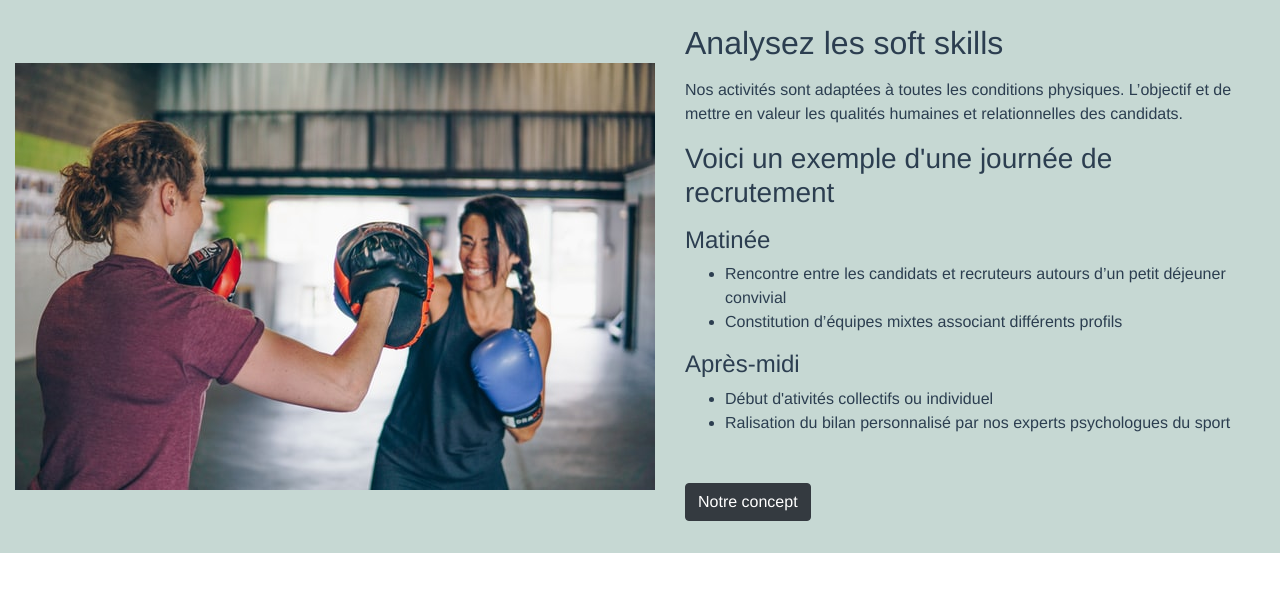
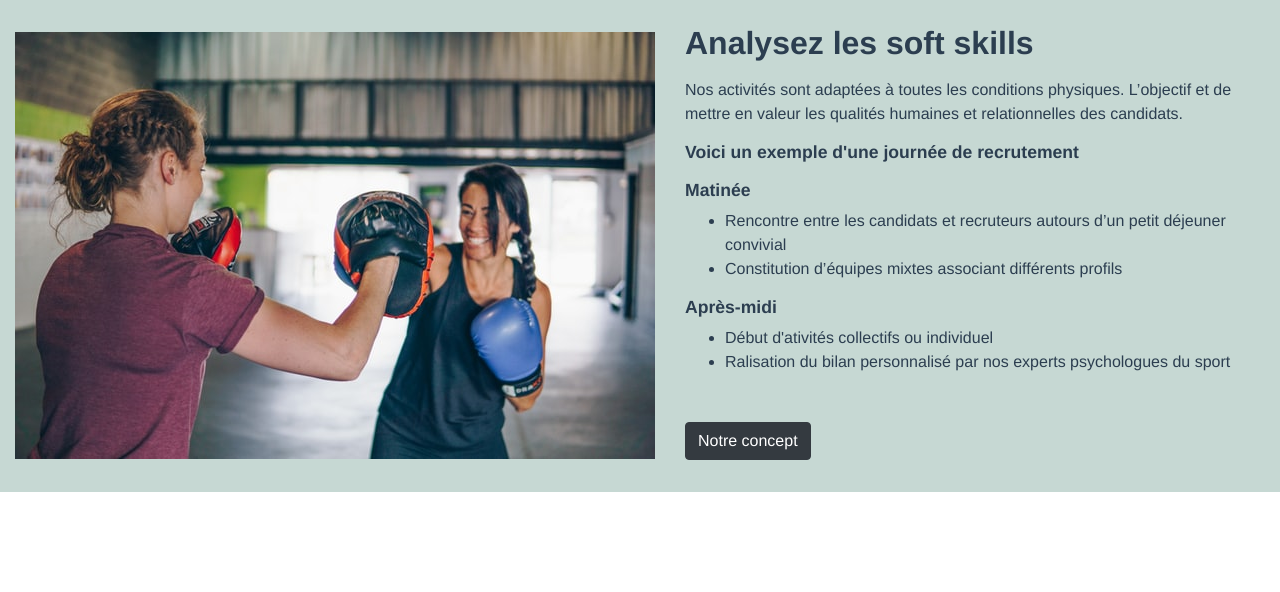
Before and after one commit to chmullerweb/beyond, a Vue app in the folder beyond_rh/: page /cardConcept in a window 1280 px wide. Shown: the top 592 px of the page. Built offline with nearby package versions, Linux system fonts and the light colour scheme; what @braid/vue-formulate would draw is missing.

Commit message:
texte page landing

```diff
--- a/beyond_rh/src/components/CardConcept.vue
+++ b/beyond_rh/src/components/CardConcept.vue
@@ -5,17 +5,17 @@
             <img src="../assets/boxe.jpg"/>
             </div>
             <div class="col cardConceptText">
-            <h2 class="claimConcept mt-4 mb-3"><slot name="claimConcept">Analysez les soft skills</slot></h2>
+            <h2 class="claimConcept mt-4 mb-3 font-weight-bold"><slot name="claimConcept">Analysez les soft skills</slot></h2>
             <div class="container"><slot name="claimConceptText">
             <p> Nos activités sont adaptées à toutes les conditions physiques.
               L’objectif et de mettre en valeur les qualités humaines et relationnelles des candidats. </p>
-              <h3 class="title_activite mt-3 mb-3">Voici un exemple d'une journée de recrutement </h3>
-              <h4 class="title_activite">Matinée</h4>
+              <h3 class="title_activite mt-3 mb-3 font-weight-bold">Voici un exemple d'une journée de recrutement </h3>
+              <h4 class="title_activite font-weight-bold">Matinée</h4>
               <ul>
                 <li>Rencontre entre les candidats et recruteurs autours d’un petit déjeuner convivial </li>
                 <li>Constitution d’équipes mixtes associant différents profils</li>
               </ul>
-               <h4 class="title_activite">Après-midi</h4>
+               <h4 class="title_activite font-weight-bold">Après-midi</h4>
                <ul>
                  <li>Début d'ativités collectifs ou individuel</li>
                  <li>Ralisation du bilan personnalisé par nos experts psychologues du sport </li>
@@ -63,8 +63,8 @@ export default {
   padding: 0!important;
 }
 
-.title_card_concept{
-  font-size: 1.3em
+.title_activite{
+  font-size: 1.1em
 }
 
 
```
